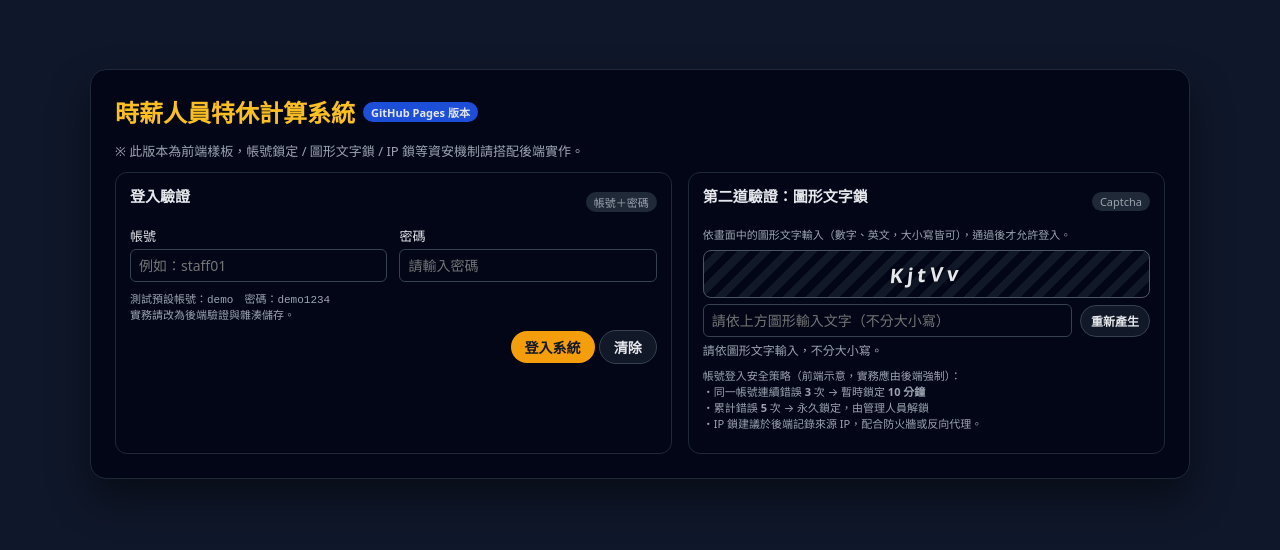
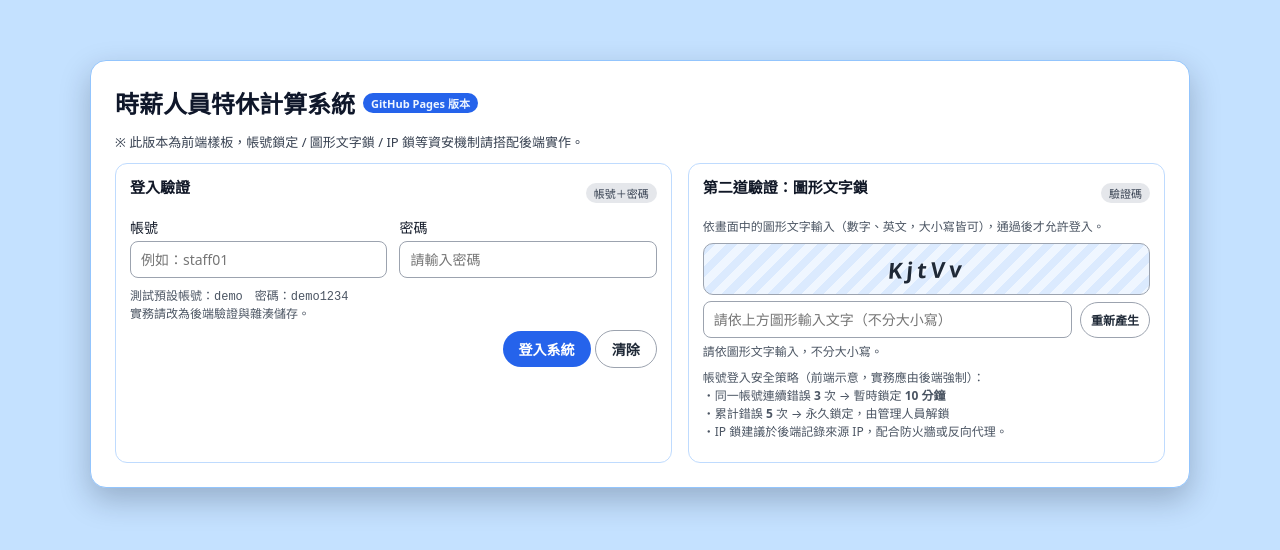
Before and after one commit to 134767/hourly-wage, a plain HTML site: page index.html in a window 1280 px wide. Shown: the part 126-676 px from the top of the page. Drawn offline with Linux system fonts and the light colour scheme.

Commit message:
Update index.html

```diff
--- a/index.html
+++ b/index.html
@@ -13,8 +13,8 @@
     body {
       margin: 0;
       font-family: system-ui, -apple-system, BlinkMacSystemFont, "Segoe UI", sans-serif;
-      background: #0f172a;
-      color: #e5e7eb;
+      background: #C4E1FF; /* 淺藍色，長輩友善 */
+      color: #111827;
       min-height: 100vh;
       display: flex;
       align-items: center;
@@ -24,64 +24,79 @@
     .app-shell {
       max-width: 1100px;
       width: 100%;
-      background: #020617;
+      background: #ffffff;
       border-radius: 16px;
       padding: 24px;
-      box-shadow: 0 20px 40px rgba(0,0,0,0.45);
-      border: 1px solid #1f2937;
+      box-shadow: 0 12px 30px rgba(15, 23, 42, 0.25);
+      border: 1px solid #93c5fd;
     }
     h1, h2, h3 {
       margin: 0 0 12px;
       font-weight: 600;
+      color: #0f172a;
     }
-    h1 { font-size: 24px; color: #fbbf24; display: flex; align-items: center; gap: 8px; }
+    h1 {
+      font-size: 24px;
+      display: flex;
+      align-items: center;
+      gap: 8px;
+    }
     h1 span.badge {
       font-size: 11px;
-      background: #1d4ed8;
+      background: #2563eb;
       padding: 2px 8px;
       border-radius: 999px;
-      color: #e5e7eb;
+      color: #eff6ff;
     }
-    p { margin: 4px 0 8px; font-size: 13px; color: #9ca3af; }
+    p {
+      margin: 4px 0 8px;
+      font-size: 13px;
+      color: #374151;
+    }
 
-    label { font-size: 13px; color: #e5e7eb; display: block; margin-bottom: 4px; }
+    label {
+      font-size: 14px;
+      color: #111827;
+      display: block;
+      margin-bottom: 4px;
+    }
     input, select, button {
       font-family: inherit;
       font-size: 14px;
     }
     input[type="text"], input[type="password"], input[type="number"], select {
       width: 100%;
-      padding: 6px 8px;
-      border-radius: 6px;
-      border: 1px solid #374151;
-      background: #020617;
-      color: #e5e7eb;
+      padding: 8px 10px;
+      border-radius: 8px;
+      border: 1px solid #9ca3af;
+      background: #ffffff;
+      color: #111827;
       outline: none;
     }
     input:focus, select:focus {
-      border-color: #f59e0b;
-      box-shadow: 0 0 0 1px rgba(245, 158, 11, 0.4);
+      border-color: #2563eb;
+      box-shadow: 0 0 0 2px rgba(37, 99, 235, 0.25);
     }
     button {
       border-radius: 999px;
-      padding: 6px 14px;
+      padding: 8px 16px;
       border: none;
       cursor: pointer;
-      background: #f59e0b;
-      color: #111827;
+      background: #2563eb;
+      color: #ffffff;
       font-weight: 600;
       display: inline-flex;
       align-items: center;
       gap: 4px;
     }
     button.secondary {
-      background: #111827;
-      color: #e5e7eb;
-      border: 1px solid #374151;
+      background: #ffffff;
+      color: #1f2937;
+      border: 1px solid #9ca3af;
     }
     button.danger {
-      background: #b91c1c;
-      color: #fee2e2;
+      background: #dc2626;
+      color: #fef2f2;
     }
     button:disabled {
       opacity: 0.6;
@@ -107,9 +122,9 @@
 
     .section {
       border-radius: 12px;
-      border: 1px solid #1f2937;
+      border: 1px solid #bfdbfe;
       padding: 12px 16px 16px;
-      background: radial-gradient(circle at top left, rgba(15,23,42,0.9), #020617);
+      background: #eff6ff;
       margin-top: 12px;
     }
     .section-header {
@@ -120,7 +135,7 @@
     }
     .section-header h2 {
       font-size: 16px;
-      color: #e5e7eb;
+      color: #0f172a;
     }
 
     /* Login view */
@@ -142,9 +157,9 @@
     }
     .card {
       border-radius: 12px;
-      border: 1px solid #1f2937;
+      border: 1px solid #bfdbfe;
       padding: 12px 14px 14px;
-      background: linear-gradient(145deg, #020617, #020617);
+      background: #ffffff;
     }
     .card-header {
       display: flex;
@@ -154,28 +169,28 @@
     }
     .card-header h3 {
       font-size: 15px;
-      color: #e5e7eb;
+      color: #111827;
     }
     .tag {
       font-size: 11px;
       padding: 2px 8px;
       border-radius: 999px;
-      background: #1f2937;
-      color: #9ca3af;
+      background: #e5e7eb;
+      color: #374151;
     }
 
     .tiny {
-      font-size: 11px;
-      color: #9ca3af;
+      font-size: 12px;
+      color: #4b5563;
       text-align: left;
     }
     .status {
       font-size: 12px;
       margin-top: 4px;
     }
-    .status.ok { color: #4ade80; }
-    .status.warn { color: #facc15; }
-    .status.error { color: #f87171; }
+    .status.ok { color: #16a34a; }
+    .status.warn { color: #ca8a04; }
+    .status.error { color: #dc2626; }
 
     /* 圖形文字鎖 (Captcha) */
     .captcha-box {
@@ -185,28 +200,28 @@
       gap: 6px;
     }
     .captcha-display {
-      height: 48px;
-      border-radius: 8px;
-      border: 1px solid #4b5563;
+      height: 52px;
+      border-radius: 10px;
+      border: 1px solid #9ca3af;
       background: repeating-linear-gradient(
         135deg,
-        #020617,
-        #020617 8px,
-        #111827 8px,
-        #111827 16px
+        #dbeafe,
+        #dbeafe 8px,
+        #eff6ff 8px,
+        #eff6ff 16px
       );
       display: flex;
       align-items: center;
       justify-content: center;
       letter-spacing: 4px;
       font-weight: 700;
-      font-size: 20px;
-      color: #e5e7eb;
-      text-shadow: 0 0 4px rgba(0,0,0,0.6);
+      font-size: 22px;
+      color: #1f2937;
+      text-shadow: 0 0 3px rgba(255,255,255,0.6);
       user-select: none;
     }
     .captcha-display span {
-      transform: skewX(-8deg) rotate(-2deg);
+      transform: skewX(-6deg) rotate(-1deg);
       display: inline-block;
     }
     .captcha-row {
@@ -229,30 +244,33 @@
       border-collapse: collapse;
       font-size: 13px;
       margin-top: 6px;
+      background: #ffffff;
+      border-radius: 8px;
+      overflow: hidden;
     }
     thead {
-      background: #020617;
+      background: #dbeafe;
     }
     th, td {
-      border-bottom: 1px solid #1f2937;
-      padding: 4px 6px;
+      border-bottom: 1px solid #e5e7eb;
+      padding: 6px 8px;
       text-align: left;
       white-space: nowrap;
+      color: #111827;
     }
     th {
       font-weight: 600;
-      color: #e5e7eb;
       cursor: pointer;
       user-select: none;
     }
     tbody tr:nth-child(even) {
-      background: #020617;
+      background: #f9fafb;
     }
     tbody tr:nth-child(odd) {
-      background: #020617;
+      background: #ffffff;
     }
     .btn-icon {
-      padding: 2px 8px;
+      padding: 3px 10px;
       font-size: 12px;
       border-radius: 999px;
     }
@@ -267,12 +285,13 @@
     .pill {
       padding: 6px 8px;
       border-radius: 10px;
-      border: 1px solid #1f2937;
-      background: #020617;
-      font-size: 12px;
+      border: 1px solid #bfdbfe;
+      background: #ffffff;
+      font-size: 13px;
+      color: #111827;
     }
     .pill-label {
-      color: #9ca3af;
+      color: #4b5563;
       margin-bottom: 2px;
       font-size: 11px;
     }
@@ -323,7 +342,7 @@
         <div class="card">
           <div class="card-header">
             <h3>第二道驗證：圖形文字鎖</h3>
-            <span class="tag">Captcha</span>
+            <span class="tag">驗證碼</span>
           </div>
           <p class="tiny">
             依畫面中的圖形文字輸入（數字、英文，大小寫皆可），通過後才允許登入。
@@ -442,7 +461,7 @@
         <div class="section-header">
           <h2>計算結果</h2>
         </div>
-        <div id="calc-message" class="tiny" style="margin-bottom:8px; color:#9ca3af;">
+        <div id="calc-message" class="tiny" style="margin-bottom:8px;">
           尚未計算，請輸入到職日與每月工時後，按下「開始計算」。
         </div>
         <div class="result-grid">
@@ -958,11 +977,6 @@
     }
 
     // 依「有效月份數」決定適用公式區間
-    // 這裡依你給的 4 個公式簡化成「以有資料的月份數」當作年資的概算：
-    //   6 個月：3 日（1044 小時）
-    //   第 2 年：7 日（2088 小時）
-    //   第 3 年：10 日（2088 小時）
-    //   第 4～5 年：14 日（2088 小時）
     function determineBracketByMonths(monthsCount) {
       if (monthsCount < 6) {
         return null;
@@ -1006,20 +1020,17 @@
         return;
       }
 
-      // 先確保目前畫面的計算結果是最新的（不強迫，但提醒）
       if (!confirm("建議先按「開始計算」更新試算結果，再匯出。是否繼續匯出？")) {
         return;
       }
 
-      // 組成資料表：每月工時
       const header = ["年", "月", "當月工時（小時）"];
       const rows = [...hoursData]
-        .sort((a, b) => (b.year - a.year) || (b.month - a.month)) // 由新到舊
+        .sort((a, b) => (b.year - a.year) || (b.month - a.month))
         .map(r => [r.year, r.month, r.hours]);
 
       const wsData = [header, ...rows];
 
-      // 在下方加上計算結果摘要
       wsData.push([]);
       wsData.push(["試算摘要"]);
       wsData.push(["有效月份數", document.getElementById("res-months").textContent]);
```
